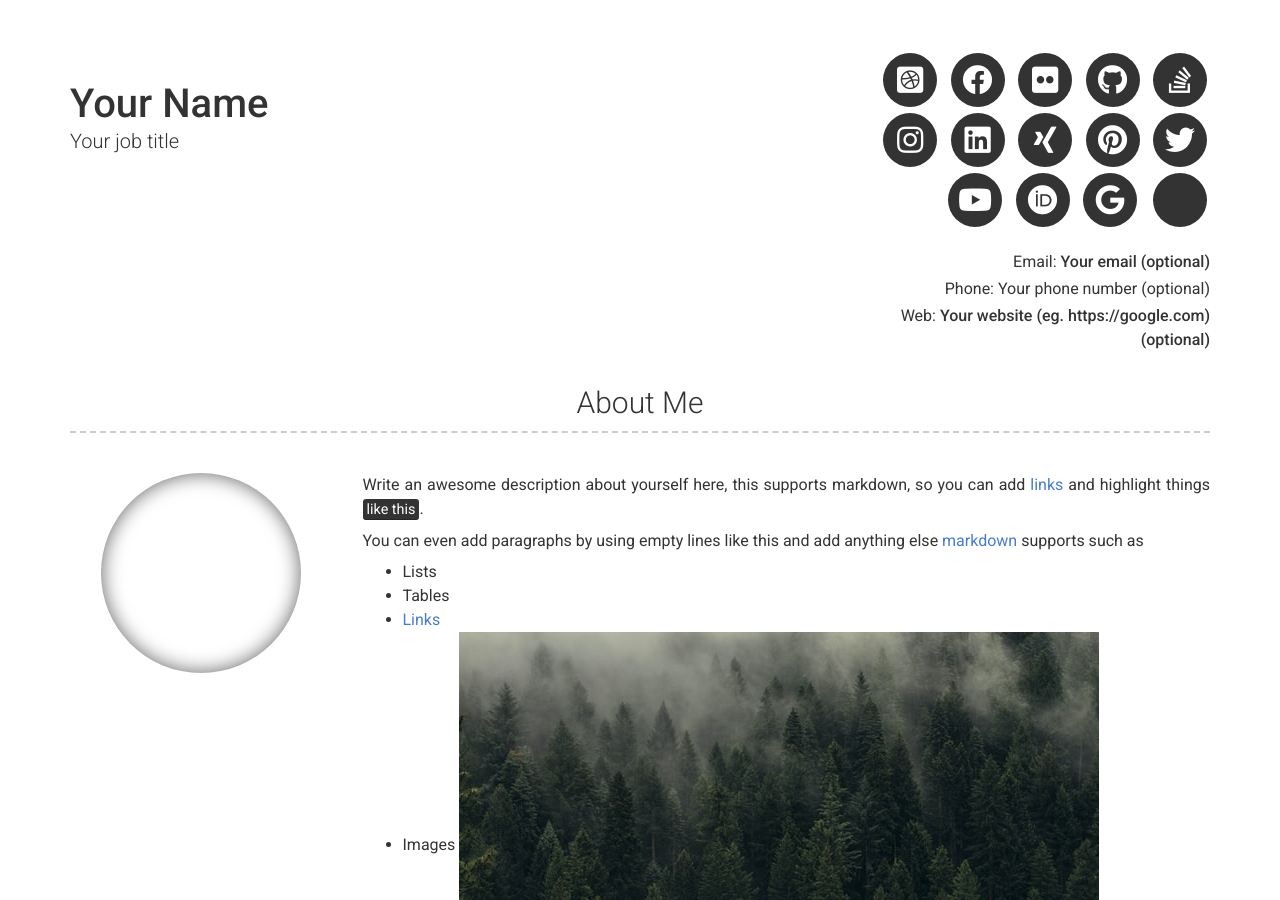
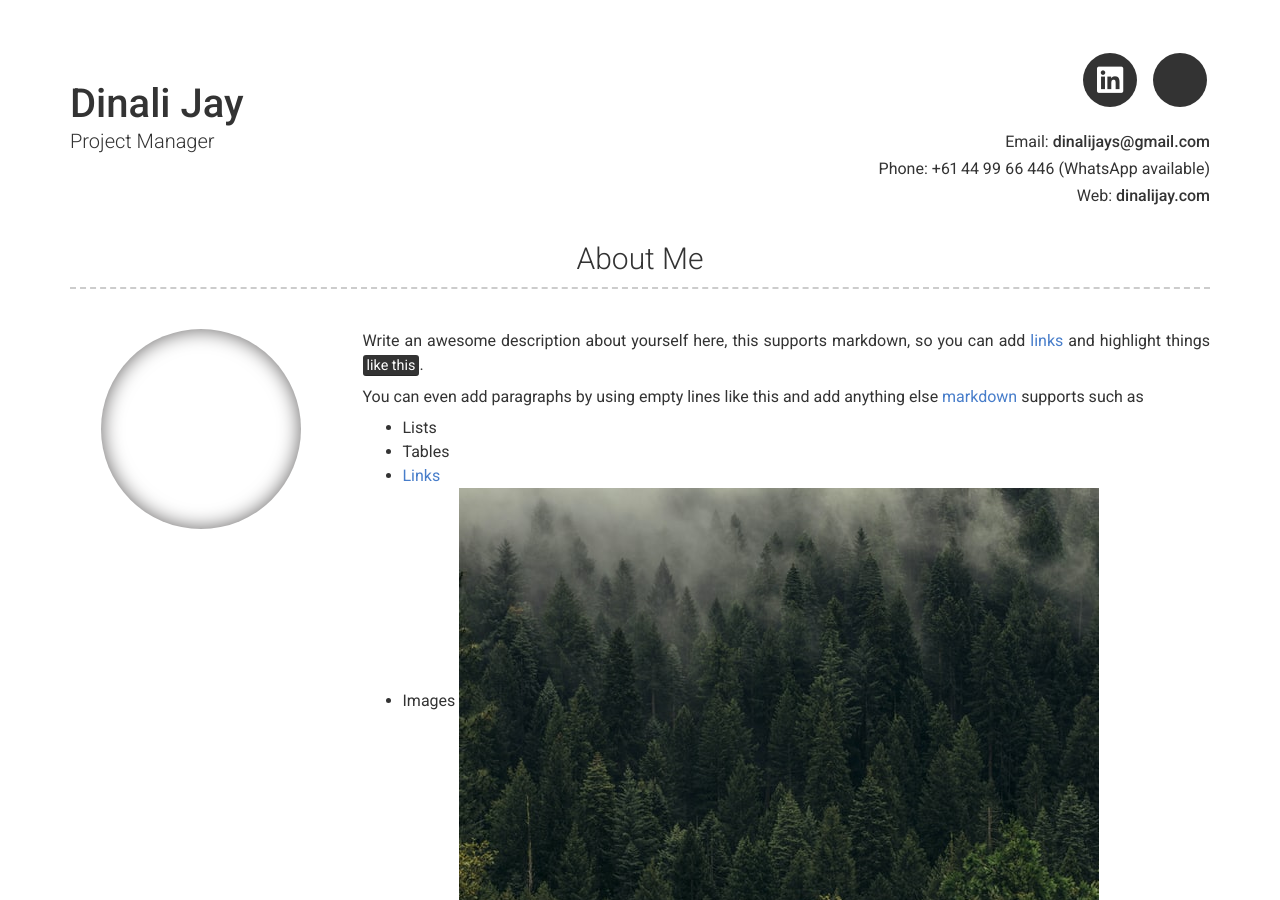
Before and after one commit to dontgimmedrama/dinali, a Jekyll site: the page built from index.md, in a window 1280 px wide and 900 px high. Built offline with Jekyll 4.4.1, drawn with Linux system fonts in a browser that asks for light colours; nearby versions of some CDN libraries; some of the changed text lies outside the part shown.

Commit message:
Update _config.yml

```diff
--- a/_config.yml
+++ b/_config.yml
@@ -6,32 +6,20 @@ repository: Git repository where your resume will be hosted, only required if yo
 version: 2
 
 # Personal info
-name: Your Name
-title: Your job title
-email: Your email (optional)
-# email_title: Email (Email title override)
-phone: Your phone number (optional)
+name: Dinali Jay
+title: Project Manager
+email: dinalijays@gmail.com
+# email_title: Dinali Jay
+phone: +61 44 99 66 446 (WhatsApp available)
 # phone_title: Phone (Phone title override)
-website: Your website (eg. https://google.com)(optional)
+website: dinalijay.com
 # website_title: Web (Website title override)
 
 # Dark Mode (true/false/never)
 darkmode: false
 
 # Social links
-twitter_username: jekyllrb
-github_username:  jekyll
-stackoverflow_username: "00000001"
-dribbble_username: jekyll
-facebook_username: jekyll
-flickr_username: jekyll
-instagram_username: jekyll
 linkedin_username: jekyll
-xing_username: jekyll
-pinterest_username: jekyll
-youtube_username: jekyll
-orcid_username: 0000-0000-0000-0000
-googlescholar_username: D847cGsAAAAJ
 
 # Additional icon links
 additional_links:
```
